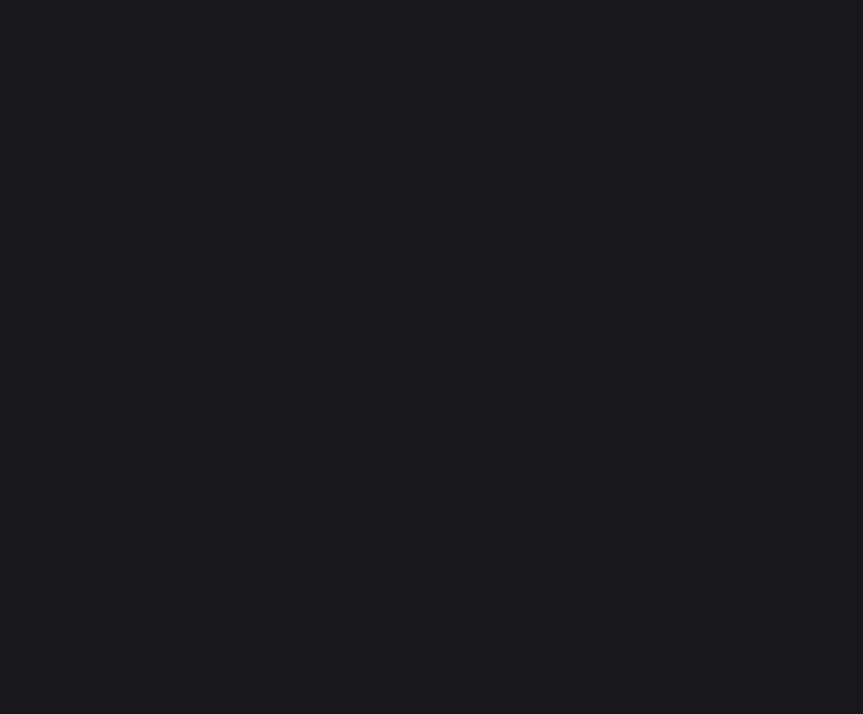
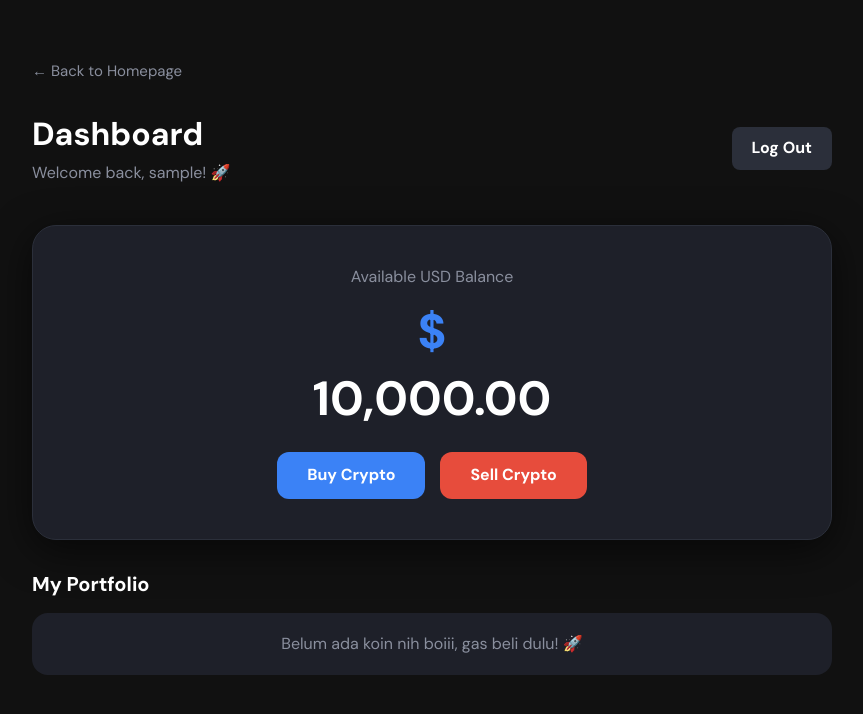
Before and after one commit to ellerinaurelia/CryptoWeb-Code, a Next.js app in the folder frontend/: page /dashboard in a window 1280 px wide. Before the commit this address had no page. Shown: the top 714 px of the page, without its empty margins (208-1071 px from the left). Built offline with nearby package versions, Linux system fonts and the light colour scheme; sample sign-in values are in the browser's storage.

Commit message:
Refactor Dashboard component and update state management

```diff
--- a/frontend/src/app/dashboard/page.tsx
+++ b/frontend/src/app/dashboard/page.tsx
@@ -1,139 +1,109 @@
 "use client";
 
 import { useState, useEffect } from "react";
+import Link from "next/link";
 import { useRouter } from "next/navigation";
 
-export default function DashboardPage() {
+export default function Dashboard() {
+  const [namaUser, setNamaUser] = useState("Loading...");
+  const [totalBalance, setTotalBalance] = useState("0.00");
+  const [assets, setAssets] = useState<any[]>([]);
+  const [isLoadingPorto, setIsLoadingPorto] = useState(true);
   const router = useRouter();
 
-  const [user, setUser] = useState<{name: string, email: string, status: string} | null>(null);
-  const [usdtBalance, setUsdtBalance] = useState(10500.00);
-  const [btcBalance, setBtcBalance] = useState(0.45);
-  const [tradeMode, setTradeMode] = useState("BUY");
-  const [tradeAmount, setTradeAmount] = useState("");
-
-  const BTC_PRICE = 50000;
-
   useEffect(() => {
-    const isLoggedIn = localStorage.getItem("isLoggedIn");
-    if (!isLoggedIn) {
+    const simpenanNama = localStorage.getItem("username");
+    if (!simpenanNama) {
       router.push("/login");
     } else {
-      const savedUser = localStorage.getItem("userData");
-      if (savedUser) setUser(JSON.parse(savedUser));
+      setNamaUser(simpenanNama);
+
+      // 👇 BACA DOMPET BROWSER
+      let localBalance = localStorage.getItem("my_balance");
+      let localPorto = localStorage.getItem("my_porto");
+
+      // Kalau baru pertama main, kasih 10k gratis!
+      if (!localBalance) {
+        localBalance = "10000";
+        localStorage.setItem("my_balance", localBalance);
+      }
+      if (!localPorto) {
+        localPorto = "[]"; // Porto kosong di awal
+        localStorage.setItem("my_porto", localPorto);
+      }
+
+      setTotalBalance(parseFloat(localBalance).toLocaleString(undefined, {minimumFractionDigits: 2, maximumFractionDigits: 2}));
+      setAssets(JSON.parse(localPorto));
+      setIsLoadingPorto(false);
     }
   }, [router]);
 
-  const handleLogout = () => {
-    localStorage.removeItem("isLoggedIn");
-    localStorage.removeItem("userData");
+  const handleLogout = (e: any) => {
+    e.preventDefault();
+    localStorage.removeItem("username");
+    localStorage.removeItem("my_balance"); // Hapus dompet biar reset pas login lagi
+    localStorage.removeItem("my_porto");
     router.push("/login");
   };
 
-  const handleTrade = () => {
-    const amountNum = parseFloat(tradeAmount);
-    if (!amountNum || amountNum <= 0) return alert("Masukin nominal yang bener boi!");
+  return (
+    <section style={{ minHeight: '100vh', backgroundColor: '#111', color: '#fff', padding: '60px 20px 50px' }}>
+      <div style={{ maxWidth: '800px', margin: '0 auto' }}>
 
-    if (tradeMode === "BUY") {
-      if (amountNum > usdtBalance) return alert("Saldo USDT kaga cukup!");
-      setUsdtBalance((prev) => prev - amountNum);
-      setBtcBalance((prev) => prev + (amountNum / BTC_PRICE));
-      alert(`Sukses beli ${(amountNum / BTC_PRICE).toFixed(4)} BTC!`);
-    } else {
-      if (amountNum > btcBalance) return alert("Saldo BTC kaga cukup!");
-      setBtcBalance((prev) => prev - amountNum);
-      setUsdtBalance((prev) => prev + (amountNum * BTC_PRICE));
-      alert(`Sukses jual ${amountNum} BTC! Dapet $${(amountNum * BTC_PRICE).toLocaleString()}`);
-    }
-    setTradeAmount("");
-  };
+        <div style={{ marginBottom: '30px' }}>
+          <Link href="/" style={{ color: '#8a8f9e', textDecoration: 'none', fontSize: '15px', display: 'inline-flex', alignItems: 'center', gap: '5px' }}>
+            ← Back to Homepage
+          </Link>
+        </div>
 
-  if (!user) return null;
-
-  return (
-    <div style={{ minHeight: "100vh", backgroundColor: "#161b25", padding: "30px", color: "white", fontFamily: "sans-serif" }}>
-
-      <div style={{ display: "flex", justifyContent: "space-between", alignItems: "center", borderBottom: "1px solid #2a2d3a", paddingBottom: "20px", marginBottom: "30px" }}>
-        <h2 style={{ margin: 0 }}>Cryptex Dashboard</h2>
-
-        <div style={{ display: "flex", alignItems: "center", gap: "15px" }}>
-          <div style={{ textAlign: "right" }}>
-            <p style={{ margin: 0, fontWeight: "bold" }}>{user.name}</p>
-            <p style={{ margin: 0, fontSize: "12px", color: "#8a8f9e" }}>{user.email}</p>
+        <div style={{ display: 'flex', justifyContent: 'space-between', alignItems: 'center', marginBottom: '40px' }}>
+          <div>
+            <h1 style={{ fontSize: '32px', fontWeight: 'bold', margin: '0 0 5px 0' }}>Dashboard</h1>
+            <p style={{ color: '#8a8f9e', margin: 0 }}>Welcome back, {namaUser}! 🚀</p>
           </div>
-          <button onClick={handleLogout} style={{ padding: "8px 16px", backgroundColor: "#1a1d27", color: "#ef4444", border: "1px solid #2a2d3a", borderRadius: "8px", fontWeight: "bold", cursor: "pointer" }}>
+          <button onClick={handleLogout} style={{ padding: '10px 20px', backgroundColor: '#2b2f3a', color: '#fff', borderRadius: '8px', border: 'none', cursor: 'pointer', fontWeight: 'bold' }}>
             Log Out
           </button>
         </div>
-      </div>
 
-      <div style={{ display: "flex", gap: "20px", flexWrap: "wrap" }}>
-
-        <div style={{ flex: "1 1 400px", display: "flex", flexDirection: "column", gap: "20px" }}>
-          <div style={{ backgroundColor: "#12141c", padding: "30px", borderRadius: "16px", border: "1px solid #2a2d3a" }}>
-            <div style={{ display: "flex", justifyContent: "space-between", alignItems: "center" }}>
-              <p style={{ color: "#8a8f9e", margin: 0, fontSize: "14px" }}>Total Balance (USDT)</p>
-              <span style={{ backgroundColor: "rgba(16, 185, 129, 0.1)", color: "#10b981", padding: "4px 8px", borderRadius: "4px", fontSize: "12px", fontWeight: "bold" }}>{user.status}</span>
-            </div>
-            <h1 style={{ margin: "10px 0", fontSize: "42px" }}>
-              ${usdtBalance.toLocaleString(undefined, { minimumFractionDigits: 2, maximumFractionDigits: 2 })}
-            </h1>
-          </div>
-
-          <div style={{ backgroundColor: "#12141c", padding: "30px", borderRadius: "16px", border: "1px solid #2a2d3a" }}>
-            <p style={{ color: "#8a8f9e", margin: 0, paddingBottom: "15px", borderBottom: "1px solid #2a2d3a", fontWeight: "bold" }}>Your Assets</p>
-            <div style={{ display: "flex", justifyContent: "space-between", marginTop: "20px", alignItems: "center" }}>
-              <div style={{ display: "flex", alignItems: "center", gap: "10px" }}>
-                <div style={{ width: "30px", height: "30px", backgroundColor: "#f7931a", borderRadius: "50%" }}></div>
-                <span style={{ fontWeight: "bold", fontSize: "18px" }}>Bitcoin (BTC)</span>
-              </div>
-              <span style={{ fontSize: "18px" }}>{btcBalance.toFixed(4)} BTC</span>
-            </div>
-          </div>
-
-          <div style={{ backgroundColor: "#12141c", padding: "30px", borderRadius: "16px", border: "1px solid #2a2d3a" }}>
-            <p style={{ color: "#8a8f9e", margin: 0, paddingBottom: "15px", borderBottom: "1px solid #2a2d3a", fontWeight: "bold" }}>Recent Transactions</p>
-            <div style={{ marginTop: "15px", fontSize: "14px" }}>
-              <div style={{ display: "flex", justifyContent: "space-between", marginBottom: "15px" }}>
-                <span>Deposit USDT</span>
-                <span style={{ color: "#10b981" }}>+$5,000.00</span>
-              </div>
-              <div style={{ display: "flex", justifyContent: "space-between", marginBottom: "15px" }}>
-                <span>Buy BTC</span>
-                <span style={{ color: "#ef4444" }}>-0.10 BTC</span>
-              </div>
-              <div style={{ display: "flex", justifyContent: "space-between" }}>
-                <span>Withdraw USDT</span>
-                <span style={{ color: "#ef4444" }}>-$200.00</span>
-              </div>
-            </div>
+        <div style={{ backgroundColor: '#1e2029', padding: '40px', borderRadius: '24px', border: '1px solid #2b2f3a', boxShadow: '0 10px 40px rgba(0,0,0,0.6)', marginBottom: '30px', textAlign: 'center' }}>
+          <p style={{ color: '#8a8f9e', fontSize: '16px', marginBottom: '10px' }}>Available USD Balance</p>
+          <h2 style={{ fontSize: '48px', fontWeight: 'bold', margin: '0 0 20px 0', color: '#fff' }}>
+            {isLoadingPorto ? "Menghitung..." : <><span style={{ color: '#3b82f6' }}>$</span>{totalBalance}</>}
+          </h2>
+          <div style={{ display: 'flex', justifyContent: 'center', gap: '15px' }}>
+            <Link href="/buy" style={{ padding: '12px 30px', backgroundColor: '#3b82f6', color: '#fff', borderRadius: '12px', textDecoration: 'none', fontWeight: 'bold' }}>Buy Crypto</Link>
+            <Link href="/sell" style={{ padding: '12px 30px', backgroundColor: '#e74c3c', color: '#fff', borderRadius: '12px', textDecoration: 'none', fontWeight: 'bold' }}>Sell Crypto</Link>
           </div>
         </div>
 
-        <div style={{ flex: "1 1 350px", backgroundColor: "#12141c", padding: "30px", borderRadius: "16px", border: "1px solid #2a2d3a", height: "fit-content" }}>
-          <h3 style={{ margin: "0 0 20px 0" }}>Quick Trade</h3>
-
-          <div style={{ display: "flex", gap: "10px", marginBottom: "20px" }}>
-            <button onClick={() => setTradeMode("BUY")} style={{ flex: 1, padding: "12px", borderRadius: "8px", border: "none", cursor: "pointer", fontWeight: "bold", backgroundColor: tradeMode === "BUY" ? "#004ecc" : "#1a1d27", color: "white" }}>BUY BTC</button>
-            <button onClick={() => setTradeMode("SELL")} style={{ flex: 1, padding: "12px", borderRadius: "8px", border: "none", cursor: "pointer", fontWeight: "bold", backgroundColor: tradeMode === "SELL" ? "#ef4444" : "#1a1d27", color: "white" }}>SELL BTC</button>
-          </div>
-
-          <p style={{ fontSize: "13px", color: "#8a8f9e", marginBottom: "10px" }}>Current Price: 1 BTC = $50,000</p>
-
-          <input
-            type="number"
-            placeholder={tradeMode === "BUY" ? "Amount to spend (USDT)" : "Amount to sell (BTC)"}
-            value={tradeAmount}
-            onChange={(e) => setTradeAmount(e.target.value)}
-            style={{ width: "100%", boxSizing: "border-box", padding: "16px", backgroundColor: "#1a1d27", border: "1px solid #2d313e", borderRadius: "12px", color: "white", fontSize: "16px", marginBottom: "20px", outline: "none" }}
-          />
-
-          <button onClick={handleTrade} style={{ width: "100%", padding: "16px", backgroundColor: tradeMode === "BUY" ? "#004ecc" : "#ef4444", color: "white", borderRadius: "12px", fontSize: "16px", fontWeight: "bold", border: "none", cursor: "pointer" }}>
-            {tradeMode === "BUY" ? "Confirm Buy" : "Confirm Sell"}
-          </button>
+        <h3 style={{ fontSize: '20px', fontWeight: 'bold', marginBottom: '15px' }}>My Portfolio</h3>
+        <div style={{ display: 'flex', flexDirection: 'column', gap: '15px' }}>
+          {isLoadingPorto ? (
+            <p style={{ color: '#8a8f9e', textAlign: 'center' }}>Narik data dompet...</p>
+          ) : assets.length === 0 ? (
+            <p style={{ color: '#8a8f9e', textAlign: 'center', padding: '20px', backgroundColor: '#1e2029', borderRadius: '16px' }}>Belum ada koin nih boiii, gas beli dulu! 🚀</p>
+          ) : (
+            assets.map((asset: any, index: number) => (
+              <div key={index} style={{ display: 'flex', justifyContent: 'space-between', alignItems: 'center', backgroundColor: '#1e2029', padding: '20px', borderRadius: '16px', border: '1px solid #2b2f3a' }}>
+                <div style={{ display: 'flex', alignItems: 'center', gap: '15px' }}>
+                  <div style={{ width: '40px', height: '40px', borderRadius: '50%', backgroundColor: asset.color, display: 'flex', justifyContent: 'center', alignItems: 'center', fontWeight: 'bold', color: '#fff', fontSize: '12px' }}>
+                    {asset.coin.substring(asset.coin.indexOf('(')+1, asset.coin.indexOf(')'))}
+                  </div>
+                  <div>
+                    <h4 style={{ margin: '0 0 5px 0', fontSize: '16px', fontWeight: 'bold' }}>{asset.coin}</h4>
+                    <p style={{ margin: 0, color: '#8a8f9e', fontSize: '14px' }}>{asset.amount} Coins</p>
+                  </div>
+                </div>
+                <div style={{ textAlign: 'right' }}>
+                  <h4 style={{ margin: '0 0 5px 0', fontSize: '16px', fontWeight: 'bold' }}>${parseFloat(asset.value).toLocaleString()}</h4>
+                </div>
+              </div>
+            ))
+          )}
         </div>
 
       </div>
-    </div>
+    </section>
   );
 }
```
